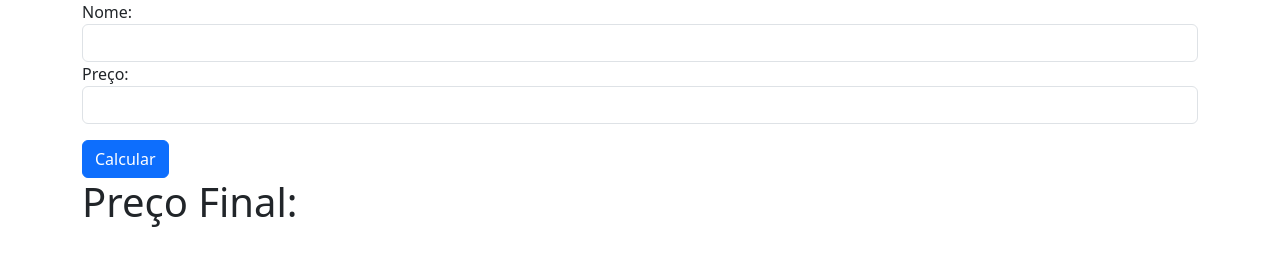
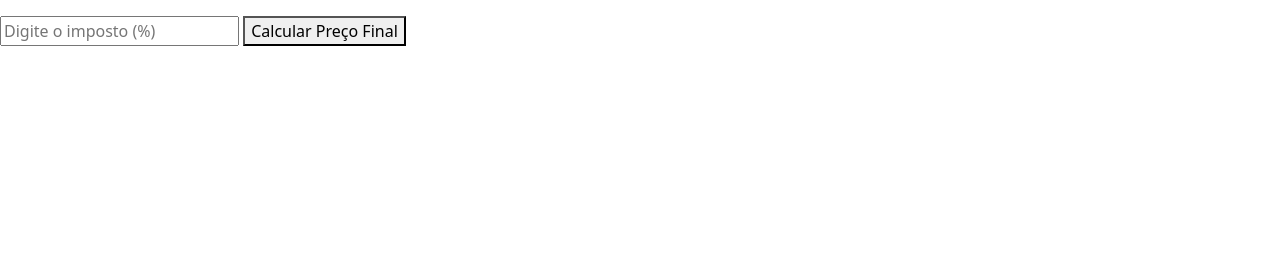
Before and after one commit to Alisson-grem/typescriptprodutos, a website with bundled scripts: page index.html in a window 1280 px wide. Built offline with nearby package versions, Linux system fonts and the light colour scheme.

Commit message:
Finalizado

```diff
--- a/index.html
+++ b/index.html
@@ -7,21 +7,11 @@
     <link rel="stylesheet" href="node_modules/bootstrap/dist/css/bootstrap.min.css">
 </head>
 <body>
-    <div class="container">
-        <div class="row">
-            <div class="col-12">
-                <label for="">  Nome: </label>
-                <input type="text" class="form-control" id="nomeProduto">
-
-                <label for="">Preço: </label>
-                <input type="number" class="form-control" id="precoProduto">
-
-                <button class="btn btn-primary mt-3" id="calc">Calcular</button>
-
-                <h1>Preço Final: <span id="precoFinal"> </span></h1>
-            </div>
-        </div>
-    </div>
+     <p id="nomeProduto"></p>
+     <p id="precoProduto"></p>
+     <input type="number" id="inputImposto" placeholder="Digite o imposto (%)">
+     <button id="btnCalcular">Calcular Preço Final</button>
+     <p id="resultado"></p>
 
     <script src="ts/produto.ts"></script>
     <script src="ts/main.ts"></script>
```
